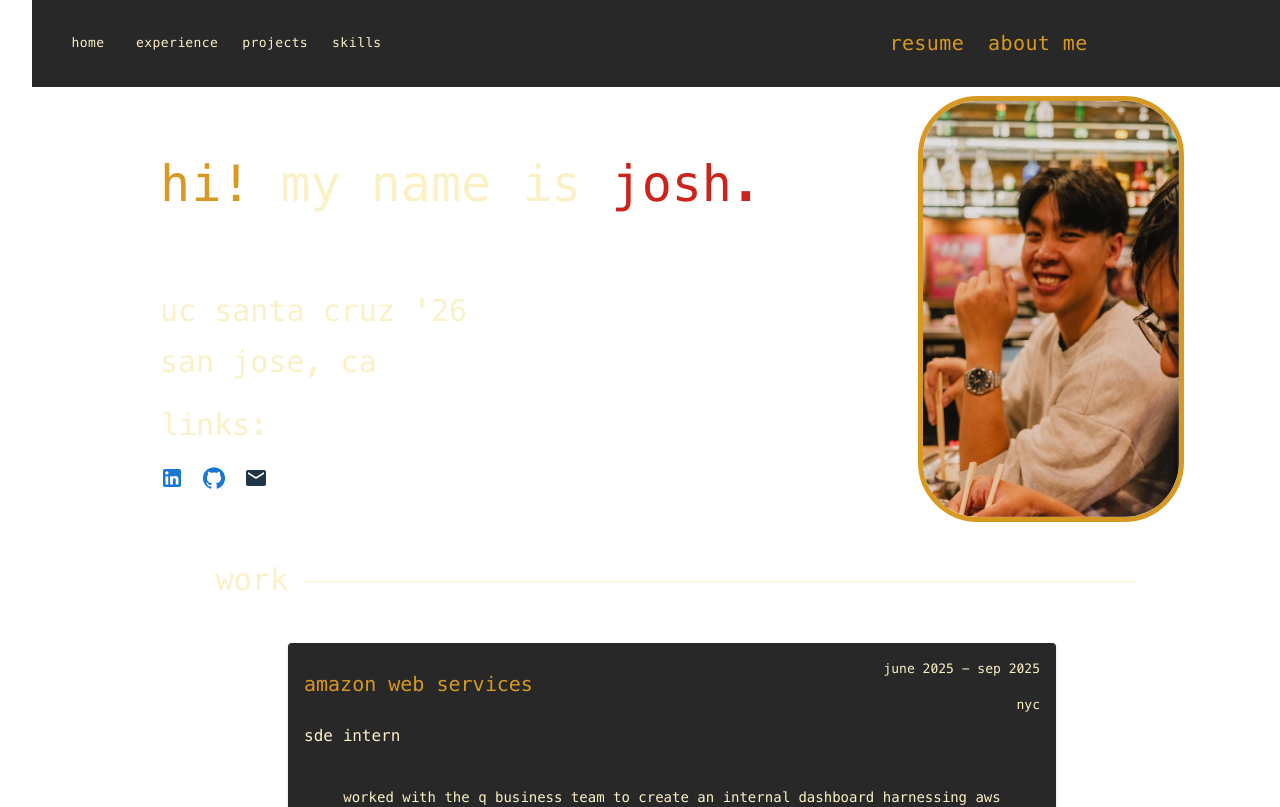
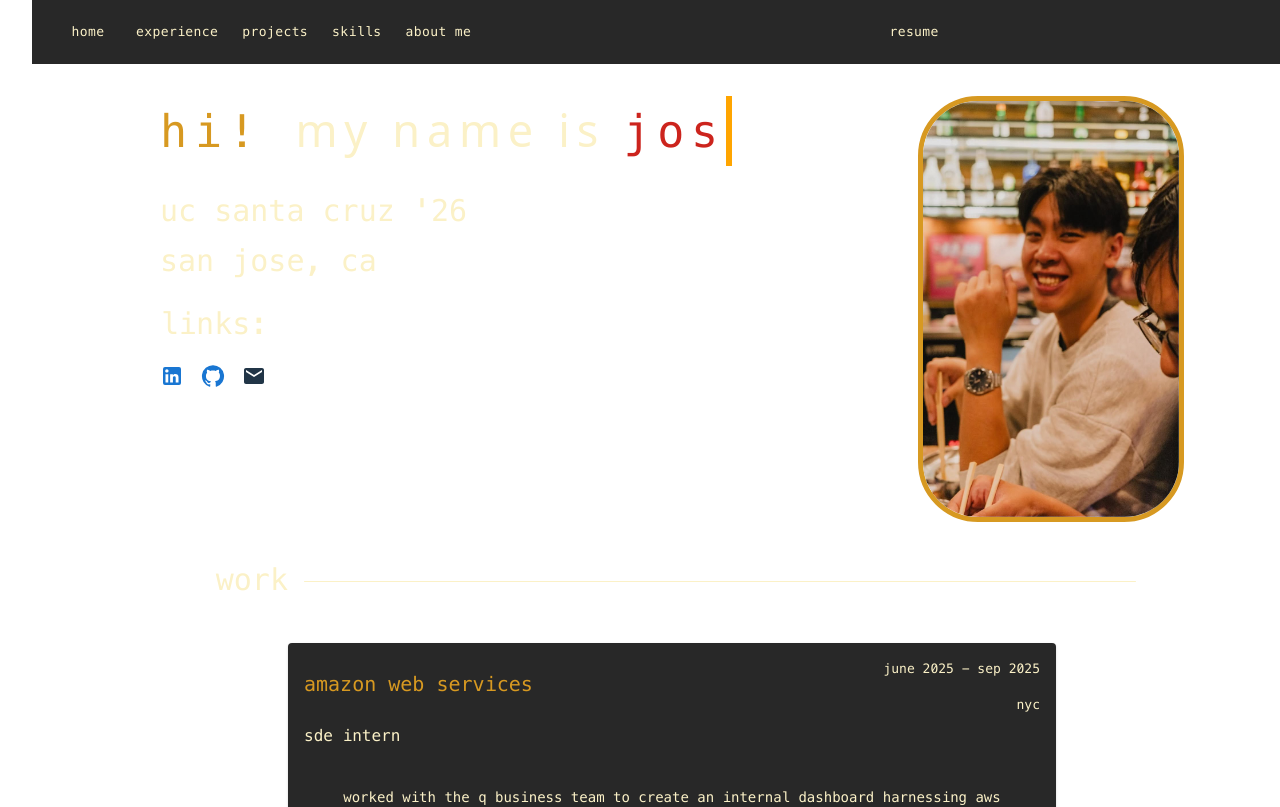
Before and after one commit to jishli113/jli-portfolio, a React (Vite) app: page / in a window 1280 px wide. Shown: the top 807 px of the page. Built offline with nearby package versions, Linux system fonts and the light colour scheme.

Commit message:
adding typing animation

```diff
--- a/package.json
+++ b/package.json
@@ -18,7 +18,8 @@
     "@mui/icons-material": "^7.3.2",
     "@mui/material": "^7.3.2",
     "react": "^19.1.1",
-    "react-dom": "^19.1.1"
+    "react-dom": "^19.1.1",
+    "typewriter-effect": "^2.22.0"
   },
   "devDependencies": {
     "@eslint/js": "^9.35.0",
--- a/src/App.css
+++ b/src/App.css
@@ -37,13 +37,6 @@
   margin: 0 auto;
   padding: 2rem;
   text-align: center;
-}
-.intro-text{
-  -webkit-animation: text-focus-in 1s cubic-bezier(0.550, 0.085, 0.680, 0.530) both;
-	animation: text-focus-in 1s cubic-bezier(0.550, 0.085, 0.680, 0.530) both;
-  font-family: "MesloFont";
-  font-size: large;
-  font-size: 50px;
 }
 .intro-hi{
   color: #d79921;
@@ -121,3 +114,26 @@ h5{
   color:#fbf1c7;
   font-size: 30px;
 }
+
+.intro-text {
+  display: inline-block;              /* allow width to animate */
+  font-size: 45px;
+  overflow: hidden;                   /* hide until "typed" */
+  border-right: .15em solid orange;   /* cursor */
+  white-space: nowrap;
+  letter-spacing: .15em;
+  width: 0;                           /* start hidden */
+  animation:
+    typing 3.5s steps(20, end) forwards,
+    blink-caret .75s step-end infinite;
+}
+
+@keyframes typing {
+  from { width: 0 }
+  to   { width: 22ch }                /* adjust chars to your text length */
+}
+
+@keyframes blink-caret {
+  from, to { border-color: transparent }
+  50% { border-color: orange; }
+}
--- a/src/App.tsx
+++ b/src/App.tsx
@@ -27,11 +27,11 @@ function App() {
       <Box position="absolute" left="10%">
         <Stack direction="column" spacing="3%" textAlign="start">
           <Box>
-            <p className="intro-text">
+            <span className="intro-text">
               <span className='intro-hi'>hi! </span>
               <span className='intro-middle-text'>my name is </span>
               <span className="intro-name">josh.</span>
-            </p>
+            </span>
           </Box>
           <Stack direction="column" spacing="1%">
             <h5>uc santa cruz '26</h5>
--- a/src/MenuBar.tsx
+++ b/src/MenuBar.tsx
@@ -10,10 +10,10 @@ function MenuBar() {
           <Button disableRipple><h3 className="appbar-text">experience</h3></Button>
           <Button disableRipple><h3 className="appbar-text">projects</h3></Button>
           <Button disableRipple><h3 className="appbar-text">skills</h3></Button>
+          <Button disableFocusRipple disableTouchRipple><h3 className="appbar-text">about me</h3></Button>
         </Stack>
         <Stack direction="row" spacing={1} className="menu-right-bar">
-          <Button disableRipple><h3>resume</h3></Button>
-          <Button disableFocusRipple disableTouchRipple><h3>about me</h3></Button>
+          <Button disableRipple><h3 className="appbar-text">resume</h3></Button>
         </Stack>
       </Toolbar>
     </AppBar>
```
Also changed, not shown: 1 other file (tests, documents, lock files or other folders).
